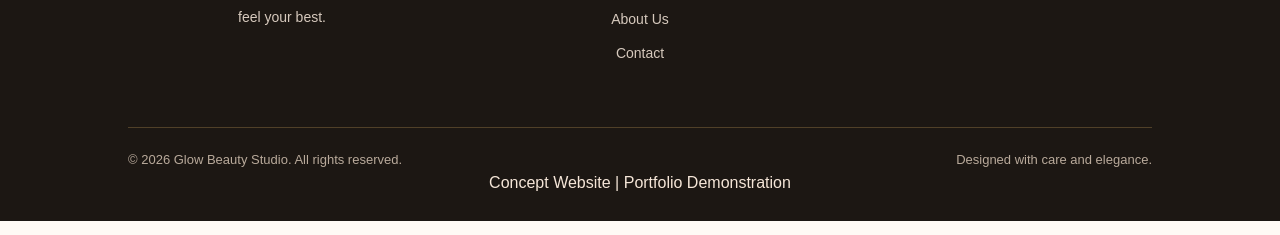
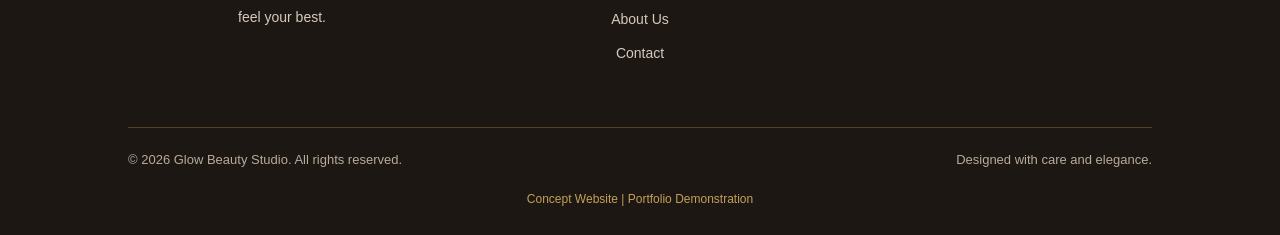
Before and after one commit to josephinead79-lab/glow-beauty-studio, a plain HTML site: page index.html in a window 1280 px wide. Shown: the part 5205-5440 px from the top of the page. Drawn offline with Linux system fonts and the light colour scheme.

Commit message:
Update style.css

```diff
--- a/style.css
+++ b/style.css
@@ -602,3 +602,10 @@ footer {
 .nail-card img {
     object-position: center center;
 }
+
+.demo-note {
+    text-align: center;
+    color: #c5a059;
+    font-size: 12px;
+    margin-top: 20px;
+}
```
